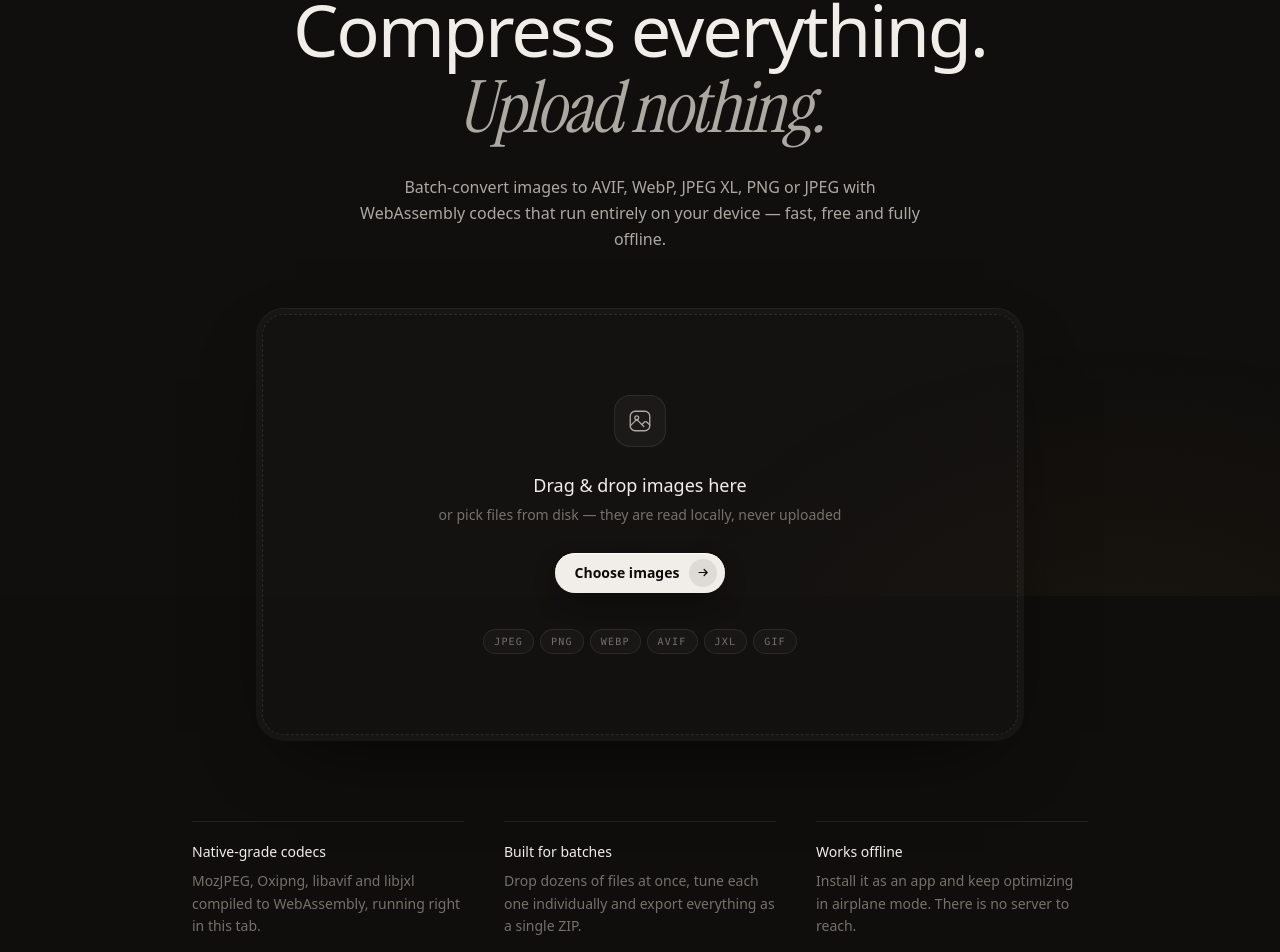
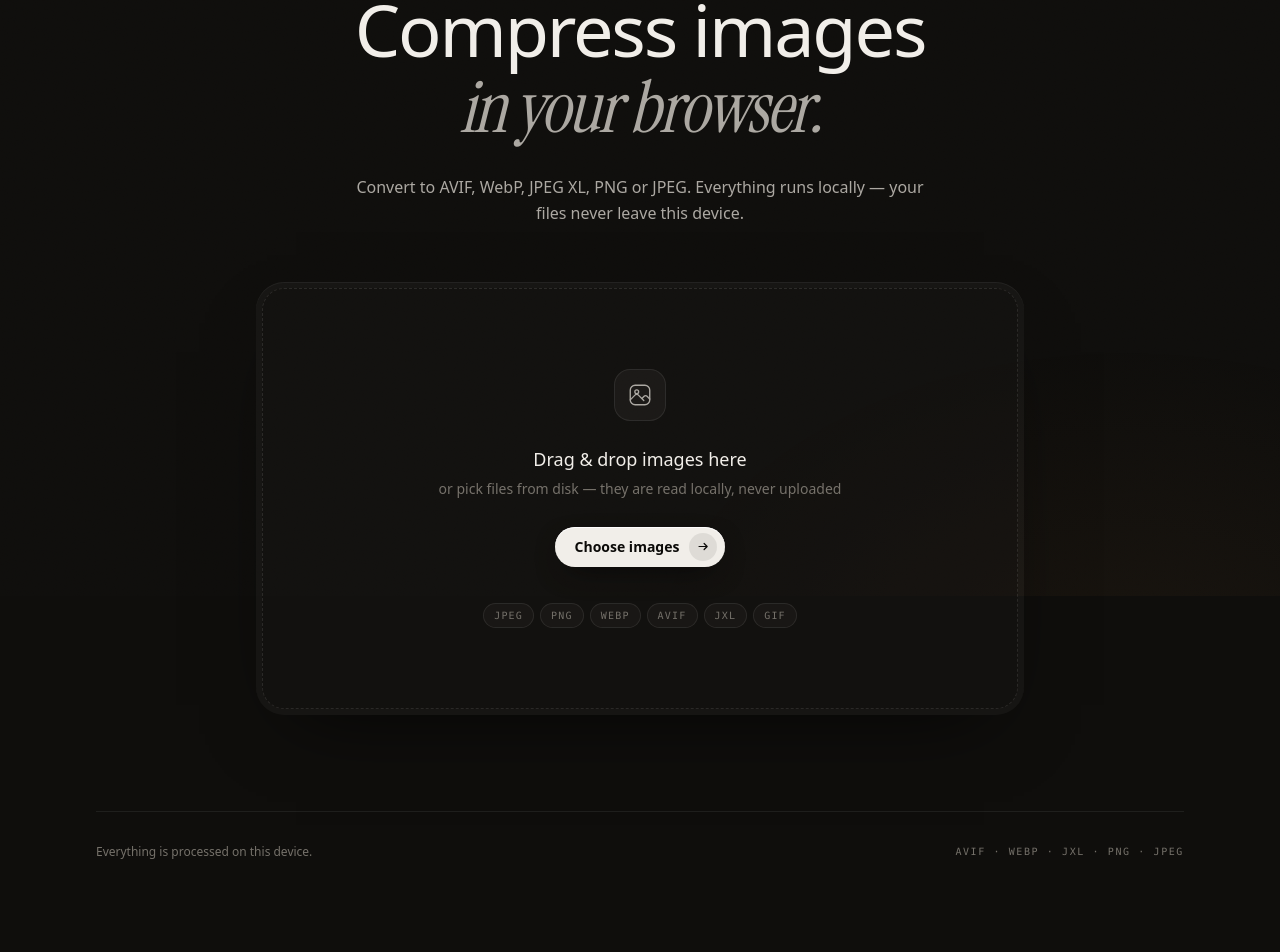
Before and after one commit to davidrojom/imagen, a React (Vite) app: page / in a window 1280 px wide. Shown: the part 204-1156 px from the top of the page. After the commit the page ends 1096 px from the top, so only its background shows below. Built offline with nearby package versions, Linux system fonts and the light colour scheme.

Commit message:
Simplify landing copy

```diff
--- a/index.html
+++ b/index.html
@@ -7,15 +7,9 @@
     <meta name="theme-color" content="#141310" />
     <meta
       name="description"
-      content="Imagen compresses, converts and resizes images to AVIF, WebP, JPEG XL, PNG and JPEG — entirely in your browser. No uploads, no servers, works offline."
+      content="Compress and convert images to AVIF, WebP, JPEG XL, PNG and JPEG in your browser. No uploads."
     />
-    <meta property="og:title" content="Imagen — compress everything, upload nothing" />
-    <meta
-      property="og:description"
-      content="A private, in-browser batch image optimizer built on WebAssembly codecs. Your files never leave your device."
-    />
-    <meta property="og:type" content="website" />
-    <title>Imagen — compress everything, upload nothing</title>
+    <title>Imagen — compress images in your browser</title>
   </head>
   <body>
     <div id="root"></div>
--- a/src/App.tsx
+++ b/src/App.tsx
@@ -7,21 +7,6 @@ import BatchToolbar from "./components/BatchToolbar";
 import CompareSlider from "./components/CompareSlider";
 import CropEditorModal from "./components/CropEditorModal";
 import { useImagenStore } from "./store/useImagenStore";
-
-const FEATURES = [
-  {
-    title: "Native-grade codecs",
-    body: "MozJPEG, Oxipng, libavif and libjxl compiled to WebAssembly, running right in this tab.",
-  },
-  {
-    title: "Built for batches",
-    body: "Drop dozens of files at once, tune each one individually and export everything as a single ZIP.",
-  },
-  {
-    title: "Works offline",
-    body: "Install it as an app and keep optimizing in airplane mode. There is no server to reach.",
-  },
-];
 
 export default function App() {
   const hasImages = useImagenStore((state) => state.images.length > 0);
@@ -70,19 +55,18 @@ export default function App() {
               className="mt-8 max-w-3xl animate-rise text-5xl font-medium tracking-[-0.03em] sm:text-[4.5rem] sm:leading-[1.04]"
               style={{ animationDelay: "70ms" }}
             >
-              Compress everything.
+              Compress images
               <br />
               <span className="font-display font-normal text-ink-dim italic">
-                Upload nothing.
+                in your browser.
               </span>
             </h2>
             <p
               className="mt-7 max-w-xl animate-rise text-base leading-relaxed text-ink-dim"
               style={{ animationDelay: "140ms" }}
             >
-              Batch-convert images to AVIF, WebP, JPEG&nbsp;XL, PNG or JPEG with
-              WebAssembly codecs that run entirely on your device — fast, free
-              and fully offline.
+              Convert to AVIF, WebP, JPEG&nbsp;XL, PNG or JPEG. Everything runs
+              locally — your files never leave this device.
             </p>
             <div
               className="mt-14 w-full max-w-3xl animate-rise"
@@ -90,22 +74,6 @@ export default function App() {
             >
               <Dropzone />
             </div>
-            <ul
-              className="mt-20 grid w-full max-w-4xl animate-rise grid-cols-1 gap-x-10 gap-y-10 text-left sm:grid-cols-3"
-              style={{ animationDelay: "280ms" }}
-            >
-              {FEATURES.map((feature) => (
-                <li
-                  key={feature.title}
-                  className="border-t border-white/[0.08] pt-5"
-                >
-                  <h3 className="text-sm font-medium">{feature.title}</h3>
-                  <p className="mt-2 text-sm leading-relaxed text-ink-faint">
-                    {feature.body}
-                  </p>
-                </li>
-              ))}
-            </ul>
           </section>
         )}
       </main>
@@ -113,8 +81,7 @@ export default function App() {
       <footer className="mx-auto w-full max-w-6xl px-6 sm:px-8">
         <div className="flex flex-col gap-3 border-t border-white/[0.07] py-8 sm:flex-row sm:items-center sm:justify-between">
           <p className="text-xs text-ink-faint">
-            Every image is processed on this device. No uploads, no analytics,
-            no servers.
+            Everything is processed on this device.
           </p>
           <p className="font-mono text-[10px] tracking-[0.16em] text-ink-faint uppercase">
             avif · webp · jxl · png · jpeg
```
